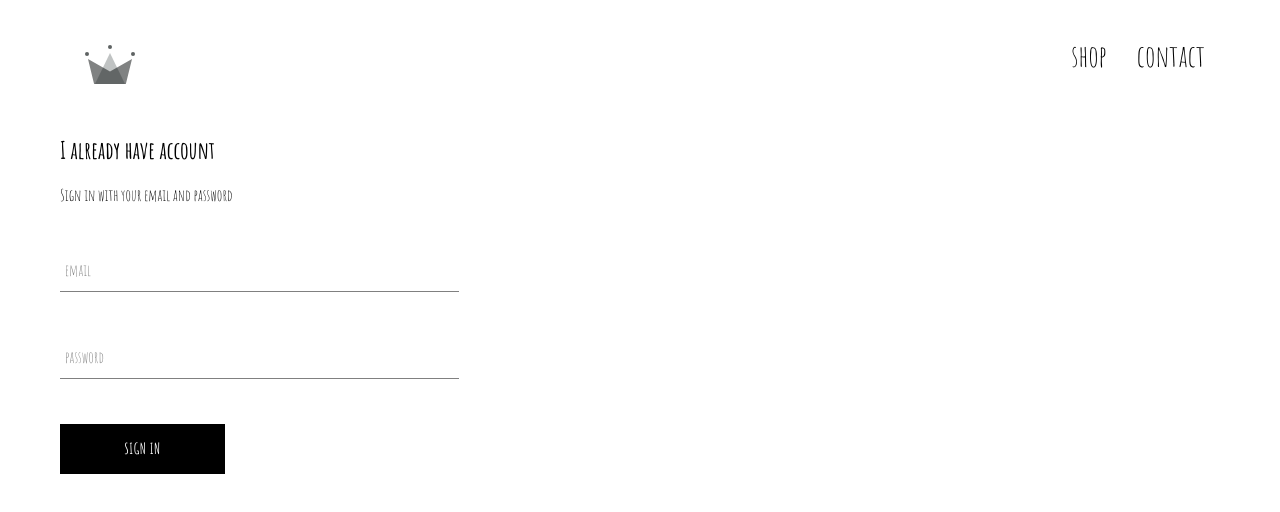
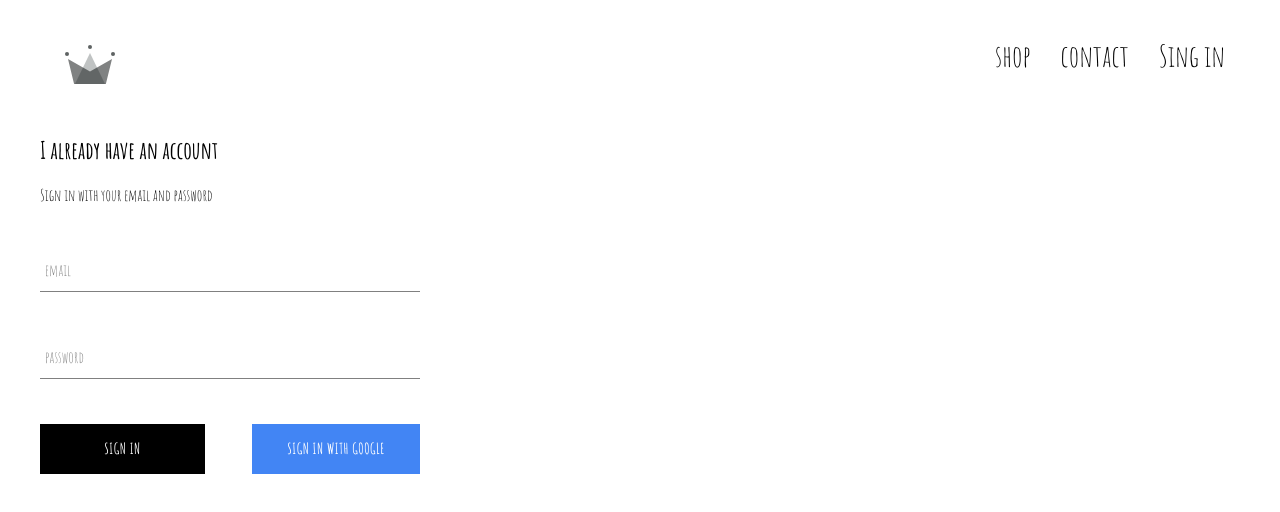
Before and after one commit to YishaiBaron/crwn-clothing, a React (Create React App) app: page /signin in a window 1280 px wide. Shown: the top 512 px of the page. Built offline with nearby package versions, Linux system fonts and the light colour scheme; no server answers.

Commit message:
integrated firebase into application, create sign in with google

```diff
--- a/package.json
+++ b/package.json
@@ -7,6 +7,7 @@
     "@testing-library/react": "^9.3.2",
     "@testing-library/user-event": "^7.1.2",
     "@types/react-router-dom": "^5.1.4",
+    "firebase": "^7.14.2",
     "node-sass": "^4.14.0",
     "react": "^16.13.1",
     "react-dom": "^16.13.1",
--- a/src/App.css
+++ b/src/App.css
@@ -1,7 +1,7 @@
 body{
     font-family: 'Amatic SC', cursive;
     /* background: linear-gradient(90deg, rgba(2,0,36,1) 0%, rgba(149,246,171,1) 35%, rgba(0,212,255,1) 100%); */
-    padding: 20px 60px;
+    padding: 20px 40px;
 
 }
 a {
@@ -9,3 +9,6 @@
     color: black;
     font-size: 30px;
 }
+* {
+    box-sizing: border-box;
+  }
--- a/src/App.js
+++ b/src/App.js
@@ -5,12 +5,38 @@
 import ShopPage from './pages/shop/shop.compoment'
 import SignInAndSignUpPage from './pages/sign-in-and-sign-up/sign-in-and-sign-up.compoment'
 import Header from './compoments/header/header.component'
+import {auth} from './firebase/firebase.utils'
+
+class App extends React.Component {
+
+  constructor() {
+    super();
+
+    this.state = {
+      currentUser: null
+    };
+  }
+  unsubscribeFromAuth = null;
+
+componentDidMount(){
+  this.unsubscribeFromAuth = auth.onAuthStateChanged(user => {
+    this.setState({ currentUser: user})
+    console.log(user)
+  })
+
+}
+
+componentWillUnmount(){
+  this.unsubscribeFromAuth();
+}
 
 
-function App() {
+render(){
+
+
   return (
     <div>
-    <Header />
+    <Header currentUser={this.state.currentUser} />
     <Switch>
     <Route exact path='/' component={HomePage}/>
     <Route path='/shop' component={ShopPage}/>
@@ -21,5 +47,5 @@
     </div>
   );
 }
-
+}
 export default App;
--- a/src/compoments/custom-button/custom-button.compoment.jsx
+++ b/src/compoments/custom-button/custom-button.compoment.jsx
@@ -1,13 +1,14 @@
-import  React from 'react'
-import './custom-button.styles.scss'
+import React from 'react';
 
+import './custom-button.styles.scss';
 
-export const CustomButton = ({children, ...otherProps}) => (
-        <div>
-           <button className='custom-button' {...otherProps}>
-           {children}
-           </button>
-        </div>
-    )
+const CustomButton = ({ children, isGoogleSignIn, ...otherProps }) => (
+  <button
+    className={`${isGoogleSignIn ? 'google-sign-in' : ''} custom-button`}
+    {...otherProps}
+  >
+    {children}
+  </button>
+);
 
-export default CustomButton
+export default CustomButton;
--- a/src/compoments/custom-button/custom-button.styles.scss
+++ b/src/compoments/custom-button/custom-button.styles.scss
@@ -19,4 +19,14 @@
     color: black;
     border: 1px solid black;
   }
+
+  &.google-sign-in {
+    background-color: #4285f4;
+    color: white;
+
+    &:hover {
+      background-color: #357ae8;
+      border: none;
     }
+  }
+}
--- a/src/compoments/header/header.component.js
+++ b/src/compoments/header/header.component.js
@@ -2,9 +2,9 @@
 import './header.style.scss'
 import { Link } from 'react-router-dom'
 import {ReactComponent as Logo} from '../../assets/crown.svg'
+import {auth} from '../../firebase/firebase.utils'
 
-
-const Header = () => (
+const Header = ({currentUser}) => (
 <div className='header'>
     <Link className='logo-container' to='/'>
     <Logo className='logo'/>
@@ -13,6 +13,14 @@
     <div className='options'>
     <Link className='option' to='./shop'>shop </Link>
     <Link className='option' to='./shop'>contact </Link>
+
+    {
+        currentUser?
+        <div className='option' onClick={() => auth.signOut()}>Sign Out</div>
+        :
+         <Link className='option' to='./signin'>Sing in </Link>
+
+    }
 
     </div>
 
--- a/src/compoments/header/header.style.scss
+++ b/src/compoments/header/header.style.scss
@@ -20,6 +20,7 @@
 
     .option {
       padding: 10px 15px;
+      cursor: pointer;
     }
   }
 }
--- a/src/compoments/sign-in/sign-in.compoment.jsx
+++ b/src/compoments/sign-in/sign-in.compoment.jsx
@@ -1,42 +1,67 @@
-import React from 'react'
-import "./sign-in.styles.scss";
-import FormInput from '../form-input/form-input.compoment'
-import CustomButton from '../custom-button/custom-button.compoment'
+import React from 'react';
 
-class SignIn extends React.Component{
-constructor(props){
-    super();
+import FormInput from '../form-input/form-input.compoment';
+import CustomButton from '../custom-button/custom-button.compoment';
+
+import { signInWithGoogle } from '../../firebase/firebase.utils';
+
+import './sign-in.styles.scss';
+
+class SignIn extends React.Component {
+  constructor(props) {
+    super(props);
 
     this.state = {
-        email:'',
-        password:''
+      email: '',
+      password: ''
+    };
   }
-}
-handleSubmit = event =>{
+
+  handleSubmit = event => {
     event.preventDefault();
 
-    this.setState({email: '', password: ''})
-}
-handleChange = event =>{
-  const {value, name} = event.target;
-  this.setState({[name]: value})
-}
+    this.setState({ email: '', password: '' });
+  };
 
+  handleChange = event => {
+    const { value, name } = event.target;
 
-    render(){
+    this.setState({ [name]: value });
+  };
+
+  render() {
     return (
       <div className='sign-in'>
-                <h2> I already have account</h2>
+        <h2>I already have an account</h2>
         <span>Sign in with your email and password</span>
 
         <form onSubmit={this.handleSubmit}>
-                    <FormInput name='email' type='email' value={this.state.email} handleChange={this.handleChange} label="email"  required/>
-                    <FormInput name='password' type='password' value={this.state.password} handleChange={this.handleChange} label="password" required/>
-
+          <FormInput
+            name='email'
+            type='email'
+            handleChange={this.handleChange}
+            value={this.state.email}
+            label='email'
+            required
+          />
+          <FormInput
+            name='password'
+            type='password'
+            value={this.state.password}
+            handleChange={this.handleChange}
+            label='password'
+            required
+          />
+          <div className='buttons'>
+            <CustomButton type='submit'> Sign in </CustomButton>
+            <CustomButton onClick={signInWithGoogle} isGoogleSignIn>
+              Sign in with Google
+            </CustomButton>
+          </div>
         </form>
-<CustomButton type='submit'>Sign in</CustomButton>
       </div>
-            )
+    );
   }
 }
-export default SignIn
+
+export default SignIn;
--- a/src/compoments/sign-in/sign-in.styles.scss
+++ b/src/compoments/sign-in/sign-in.styles.scss
@@ -1,8 +1,14 @@
-.sign-in{
-    width: 30vw;
+.sign-in {
+  width: 380px;
+  display: flex;
+  flex-direction: column;
+
+  .title {
+    margin: 10px 0;
+  }
+
+  .buttons {
     display: flex;
-    flex-direction: column;
+    justify-content: space-between;
+  }
 }
-.title{
-    margin: 10px 0;
-}
```
Also changed, not shown: 2 other files (tests, documents, lock files or other folders). Lines whose indentation alone changed are shown as unchanged.
